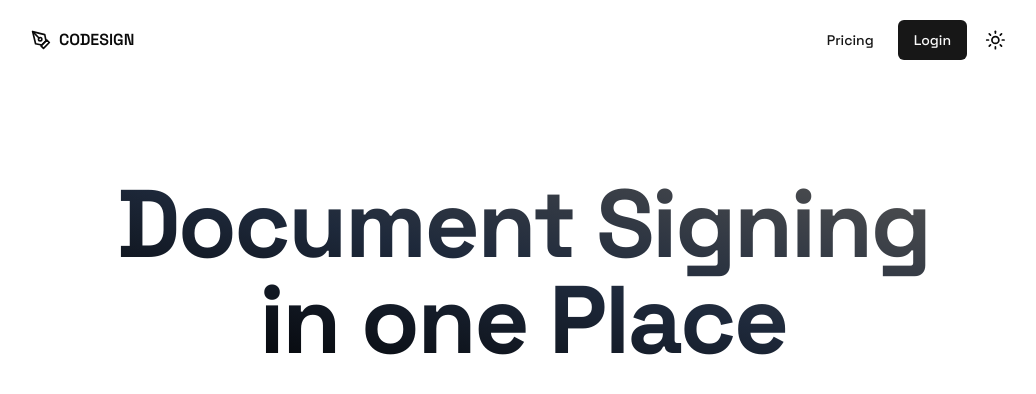
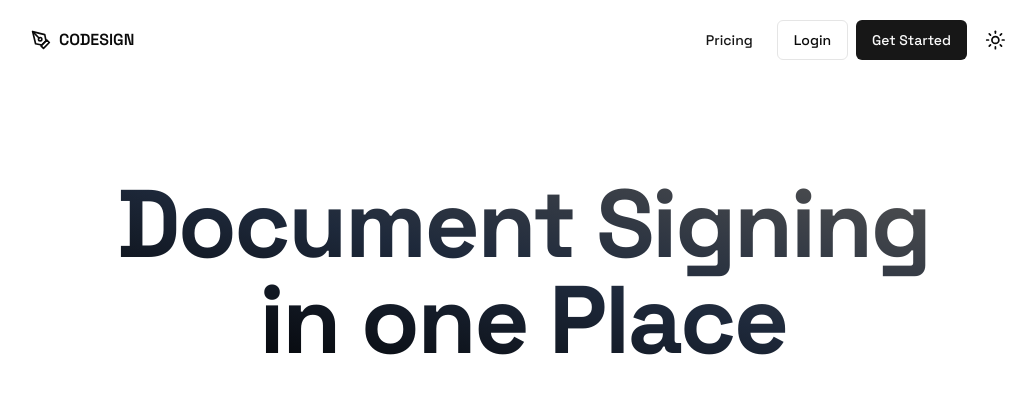
Before and after one commit to movevirtual/auth-payment-next, a Next.js app: page / in a window 1280 px wide. Shown: the top 394 px of the page, without its empty margins (117-1153 px from the left). Built offline with nearby package versions, Linux system fonts and the light colour scheme; no server answers.

Commit message:
auth payment clerk added

```diff
--- a/components/site-header.tsx
+++ b/components/site-header.tsx
@@ -30,9 +30,12 @@ export default function Authenticated() {
           </Button>
         </div>
       ) : (
-        <div>
+        <div className="flex items-center gap-x-2">
+          <Button asChild variant={"outline"}>
+            <Link href="/sign-in">Login</Link>
+          </Button>
           <Button asChild>
-            <Link href="/sign-in">Login</Link>
+            <Link href="/sign-in">Get Started</Link>
           </Button>
         </div>
       )}
```
